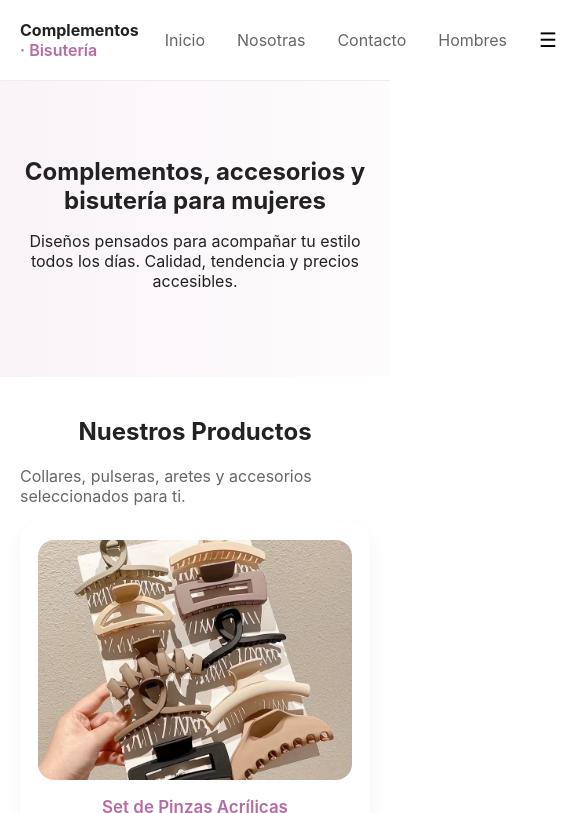
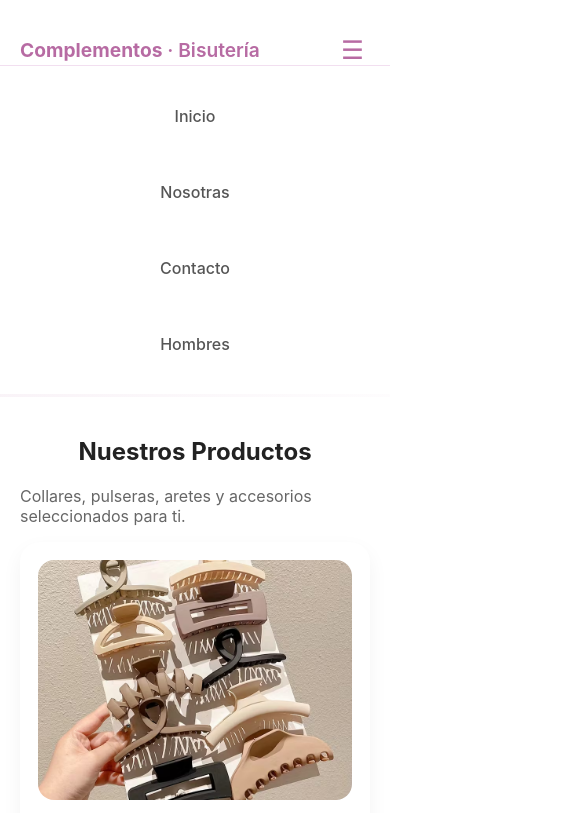
Before and after one commit to yamvixx/complementos, a plain HTML site: page index.html in a window 390 px wide. Both pictures are taken after a click on the button "Abrir menú". Shown: the top 813 px of the page, 563 px wide, since content can reach past the window. Drawn offline with Linux system fonts and the light colour scheme.

Commit message:
se actualizo

```diff
--- a/css/style.css
+++ b/css/style.css
@@ -443,3 +443,75 @@ main.container { animation: fadeInUp 0.9s ease forwards 0.1s; }
   from { opacity: 0; transform: translateY(4px); }
   to { opacity: 1; transform: translateY(0); }
 }
+
+/* ----- MENÚ GENERAL ----- */
+.site-header {
+  background: #fff;
+  border-bottom: 1px solid #f2dff0;
+  padding: 14px 0;
+}
+
+.site-header .container {
+  display: flex;
+  justify-content: space-between;
+  align-items: center;
+}
+
+.logo {
+  font-weight: 700;
+  font-size: 1.2rem;
+  color: #b76ba3;
+  text-decoration: none;
+}
+
+.nav a {
+  margin-left: 18px;
+  text-decoration: none;
+  font-weight: 500;
+  color: #555;
+  transition: .2s;
+}
+.nav a:hover {
+  color: #b76ba3;
+}
+
+/* ----- BOTÓN MENU (MÓVIL) ----- */
+.btn-menu {
+  display: none;
+  background: none;
+  border: none;
+  font-size: 1.6rem;
+  cursor: pointer;
+  color: #b76ba3;
+}
+
+/* ----- RESPONSIVO ----- */
+@media (max-width: 768px) {
+
+  .btn-menu {
+    display: block;
+  }
+
+  .nav {
+    position: absolute;
+    top: 65px;
+    right: 0;
+    width: 100%;
+    text-align: center;
+    background: #fff;
+    border-top: 1px solid #f2dff0;
+    padding: 18px 0;
+    display: none;
+    flex-direction: column;
+  }
+
+  .nav a {
+    margin: 12px 0;
+    display: block;
+  }
+
+  /* Se mostrará cuando JS agregue la clase "show" */
+  .nav.show {
+    display: flex;
+  }
+}
```
